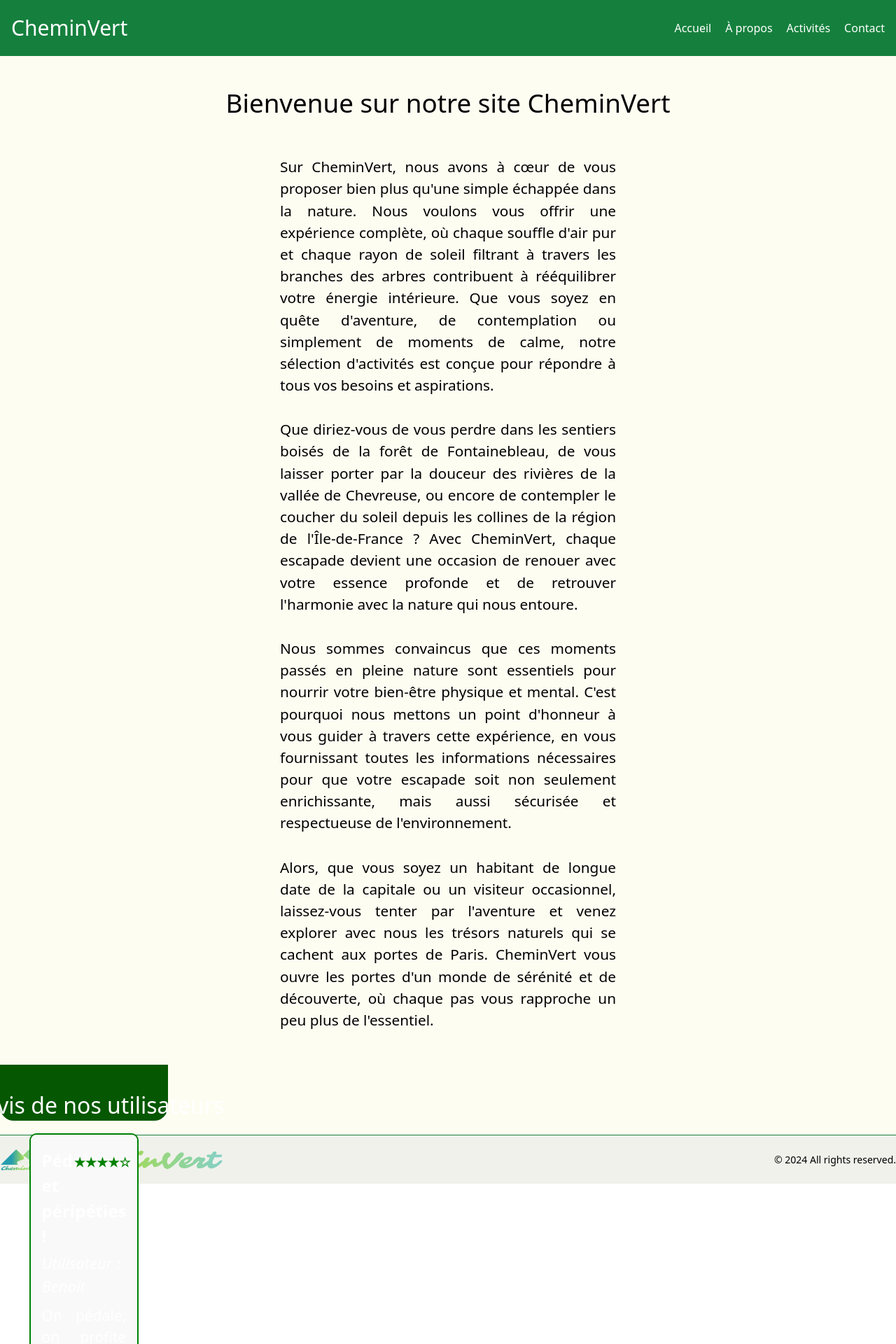
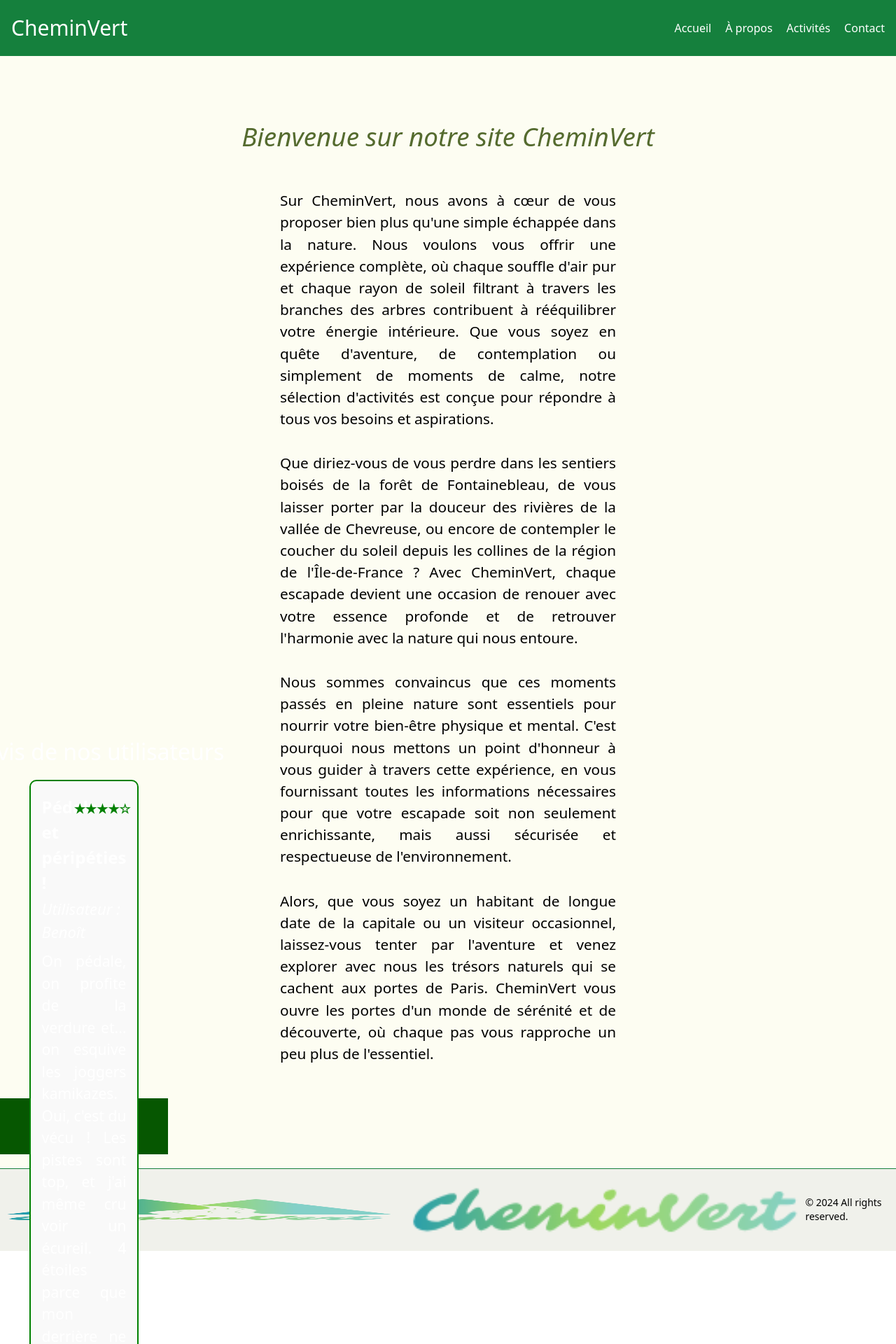
Before and after one commit to WildCodeSchool-2024-02/Protojam-team-E, a React (Vite) app: page /About in a window 1280 px wide. Shown: the top 1920 px of the page at 70% size. Built offline with nearby package versions, Linux system fonts and the light colour scheme.

Commit message:
ajust contactform

```diff
--- a/src/css/contact.css
+++ b/src/css/contact.css
@@ -1,8 +1,39 @@
+img{ width: 100vw;
+  height: auto;
+  @media screen and (min-width: 767px) {
+    width : 60vw;
+
+
+  }
+
+}
+
+section{
+  display: flex
+  ;
+  flex-direction: column;
+justify-content: center;
+align-items: center;
+margin-top: 3rem;
+text-align: center;
+}
+h1{
+
+  margin-top: 3rem;
+  color: darkolivegreen;
+  font-style: italic ;
+  font-size: 3rem;
+  @media screen and (min-width: 767px) {
+    font-size: 4.5rem;
+  }
+
+
+}
 
 
 form {
-  background-color: rgb(214, 249, 193);
-
+  background-color: rgb(248, 249, 246);
+  box-shadow: 3px 1.5px 1.5px 3px grey;
   padding: 2rem;
   margin: 3rem;
   display: flex;
@@ -12,12 +43,13 @@
   @media screen and (min-width: 767px) {
     margin-left: 20%;
     margin-right: 20%;
+    box-shadow: 10px 5px 5px 10px grey;
   }
   @media screen and (min-width: 1009px) {
     margin-left: 25%;
     margin-right: 25%;
   }
-  border-radius: 40px 0 40px 0;
+  /* border-radius: 40px 0 40px 0; */
 }
 
 .popupContainer {
@@ -28,7 +60,7 @@
   margin: 1rem;
   padding: 1rem;
   background-color: white;
-  border: 3px solid rgb(6, 87, 1);
+  border: 3px solid rgb(64, 87, 1);
   border-radius: 40px 0 40px 0;
   display: flex;
   flex-direction: column;
@@ -97,7 +129,8 @@
   width: 10rem;
   height: 3rem;
   color: white;
-  border-radius: 0 0 20px 20px;
+  justify-content: center;;
+  /* border-radius: 0 0 20px 20px; */
   @media screen and (min-width: 767px) {
     font-size: 1.2rem;
     height: 5rem;
--- a/src/pages/ContactPage.jsx
+++ b/src/pages/ContactPage.jsx
@@ -40,12 +40,16 @@
 
   return (
     <div>
+      <section>
+      <img  src="https://plus.unsplash.com/premium_photo-1663040014450-11d8157ad539?q=80&w=1170&auto=format&fit=crop&ixlib=rb-4.0.3&ixid=M3wxMjA3fDB8MHxwaG90by1wYWdlfHx8fGVufDB8fHx8fA%3D%3D" alt="" />
 
         <h1 className="titleform">Une idée à suggérer ? </h1>
+      </section>
 
 
 
-      <form onSubmit={(event) => event.preventDefault()}>
+
+      <form className="border bg-slate-50 border-green-700" onSubmit={(event) => event.preventDefault()}>
         <input
           className="nom-container"
           required
```
